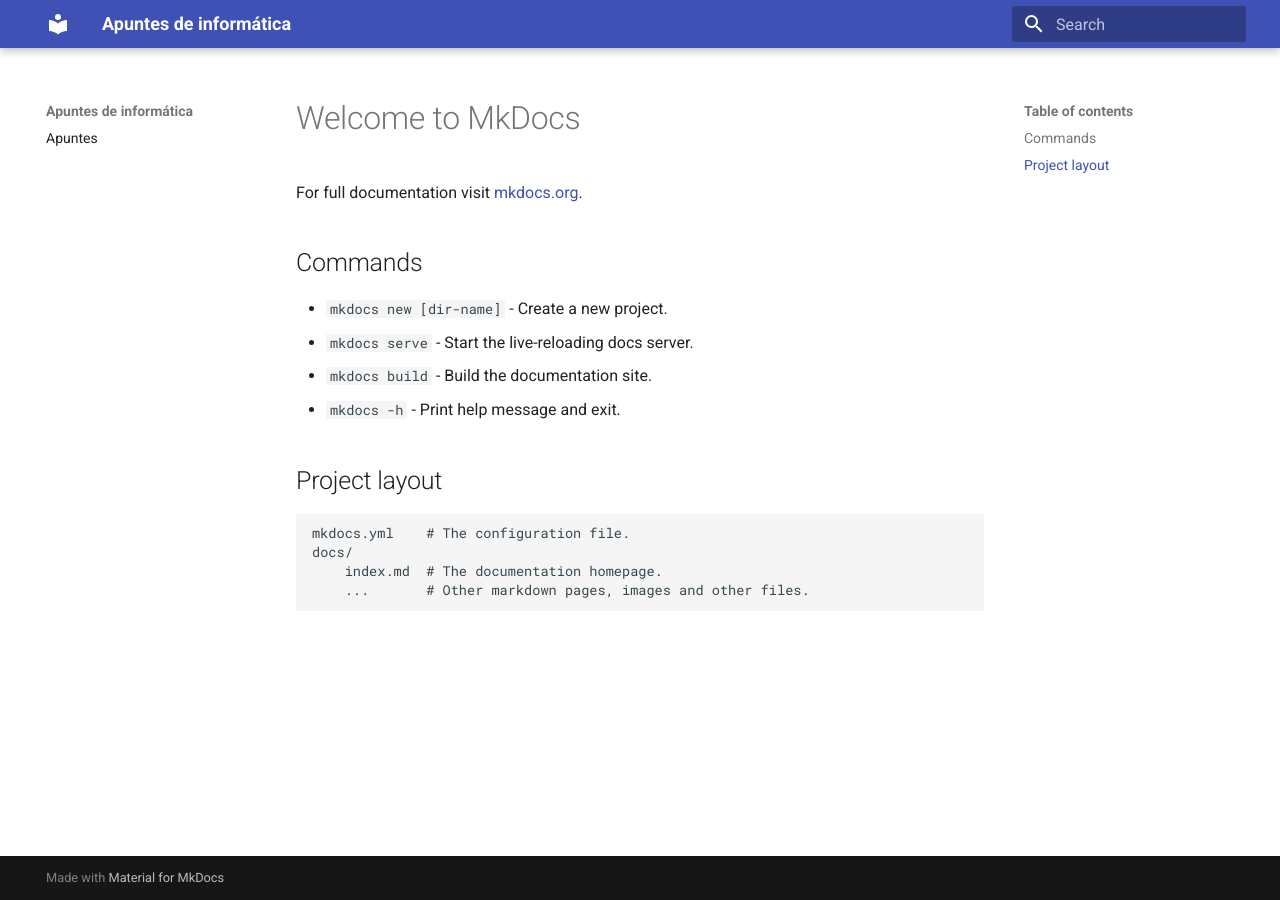
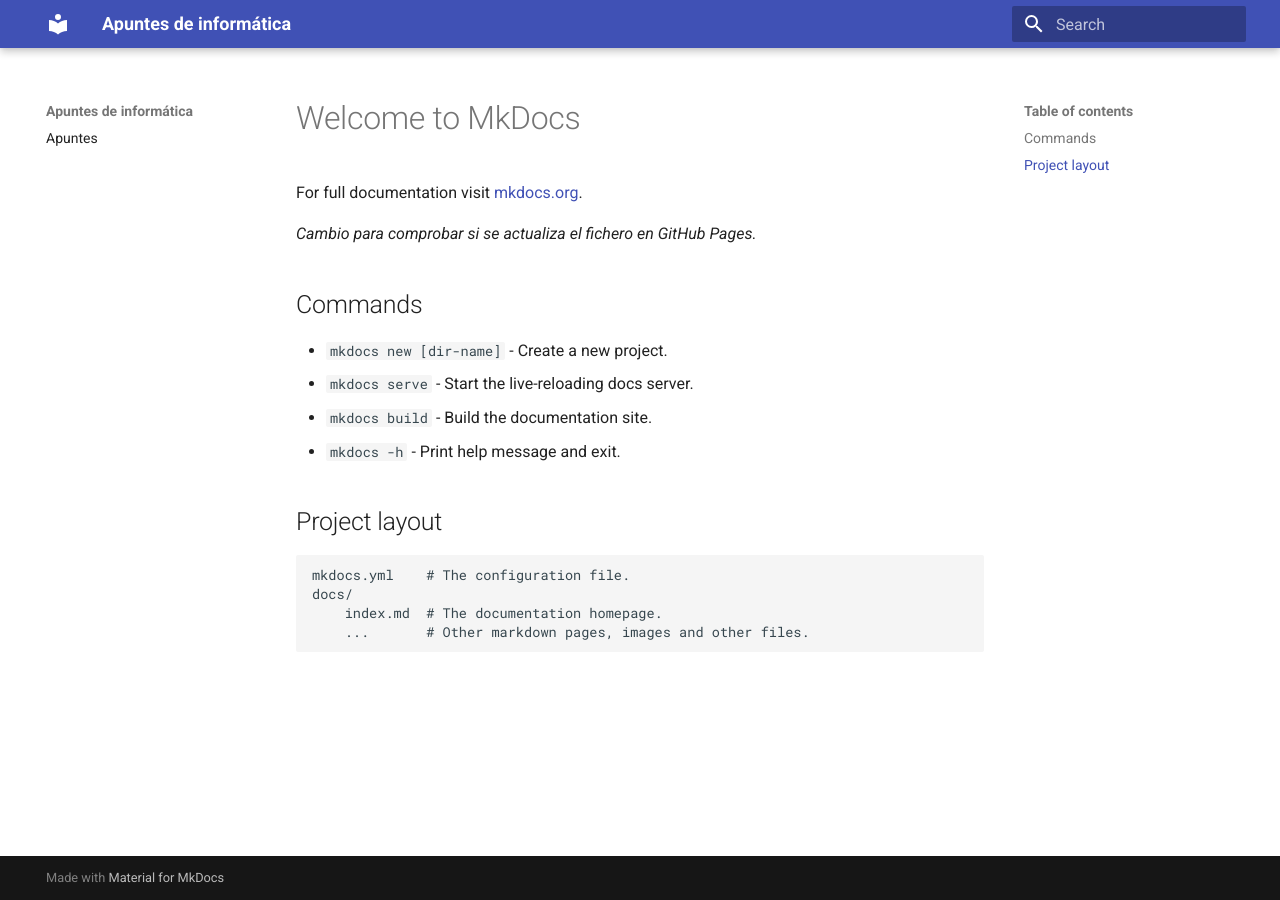
Before and after one commit to mmourazos/Curso-2024-2025, an MkDocs documentation site: the page built from docs/index.md, in a window 1280 px wide. Built offline with MkDocs 1.6.1 and Material for MkDocs 9.7.7, drawn with Linux system fonts in a browser that asks for light colours.

Commit message:
Probando.

```diff
--- a/docs/index.md
+++ b/docs/index.md
@@ -1,6 +1,8 @@
 # Welcome to MkDocs
 
 For full documentation visit [mkdocs.org](https://www.mkdocs.org).
+
+*Cambio para comprobar si se actualiza el fichero en GitHub Pages.*
 
 ## Commands
 
```
